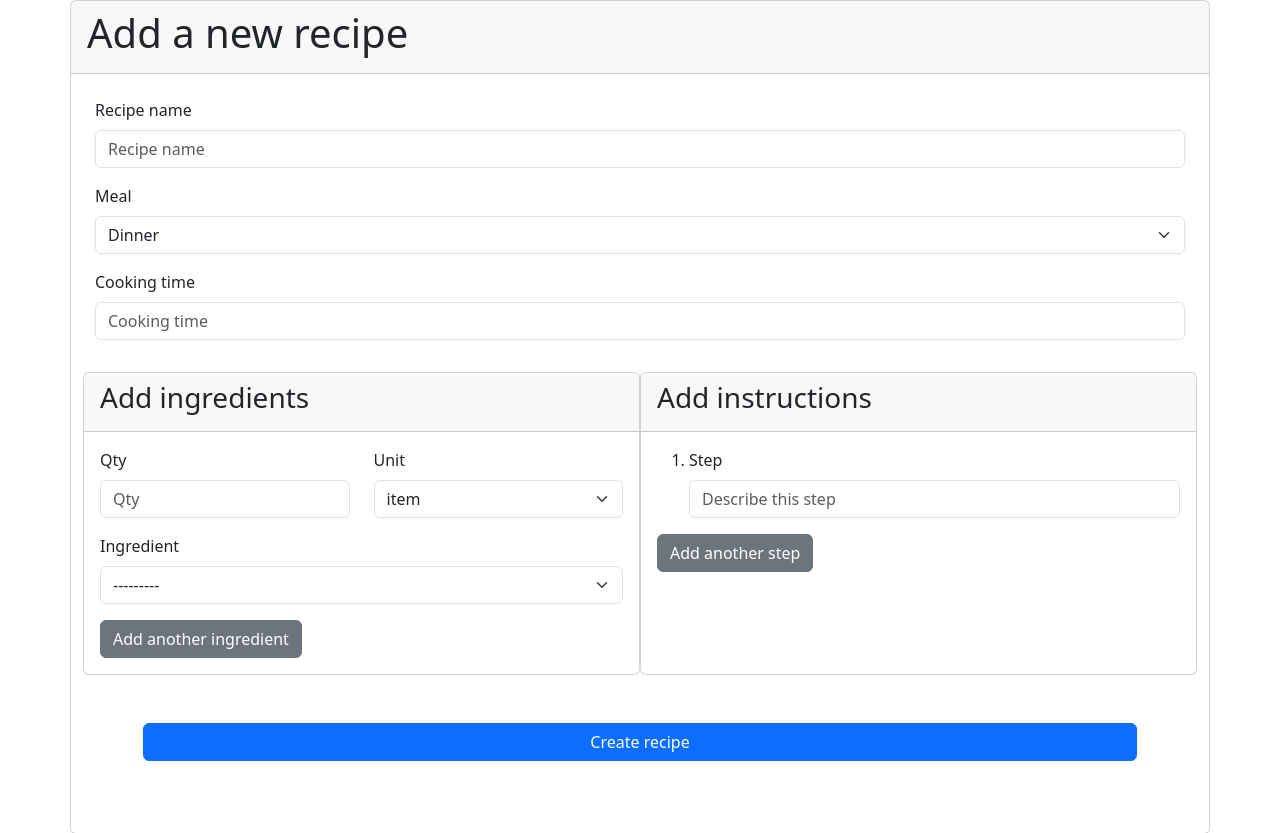
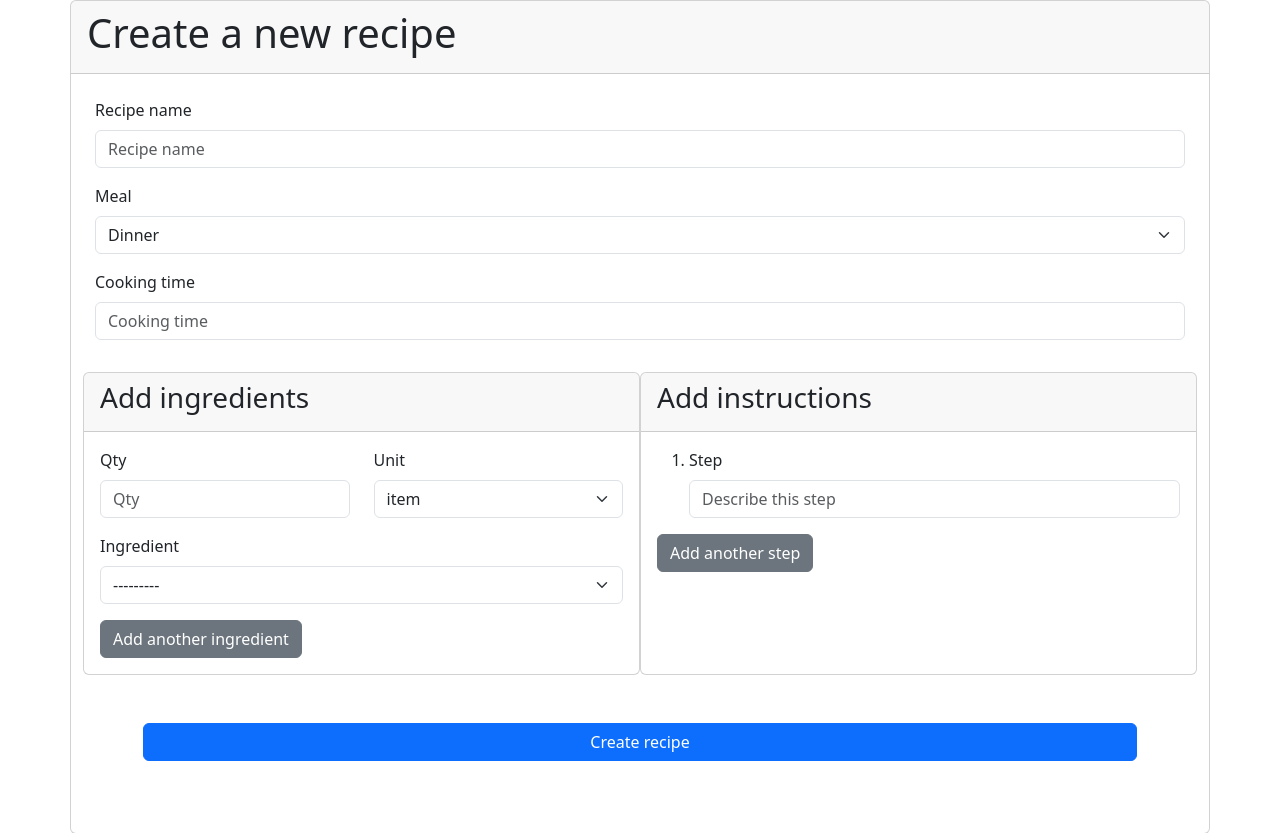
Before and after one commit to lucywoodman/goeatco, a Django app: page /add in a window 1280 px wide. Shown: the part 112-945 px from the top of the page. Run offline with Django 4.2, Linux system fonts and the light colour scheme; data that the repository does not hold is empty; some libraries are stand-ins or nearby versions.

Commit message:
chore[recipe]: update title from add -> create to match process

```diff
--- a/templates/recipe/recipe_form.html
+++ b/templates/recipe/recipe_form.html
@@ -1,12 +1,10 @@
 {% extends "base.html" %}
-
 {% load django_bootstrap5 %}
-
 {% block content %}
 
 <div class="card p-0 mb-5">
     <div class="card-header">
-        <h1>Add a new recipe</h1>
+        <h1>Create a new recipe</h1>
     </div>
     <div class="card-body p-4">
         <form id="create-recipe-container" method="POST" class="form fs-6 fw-light">
```
